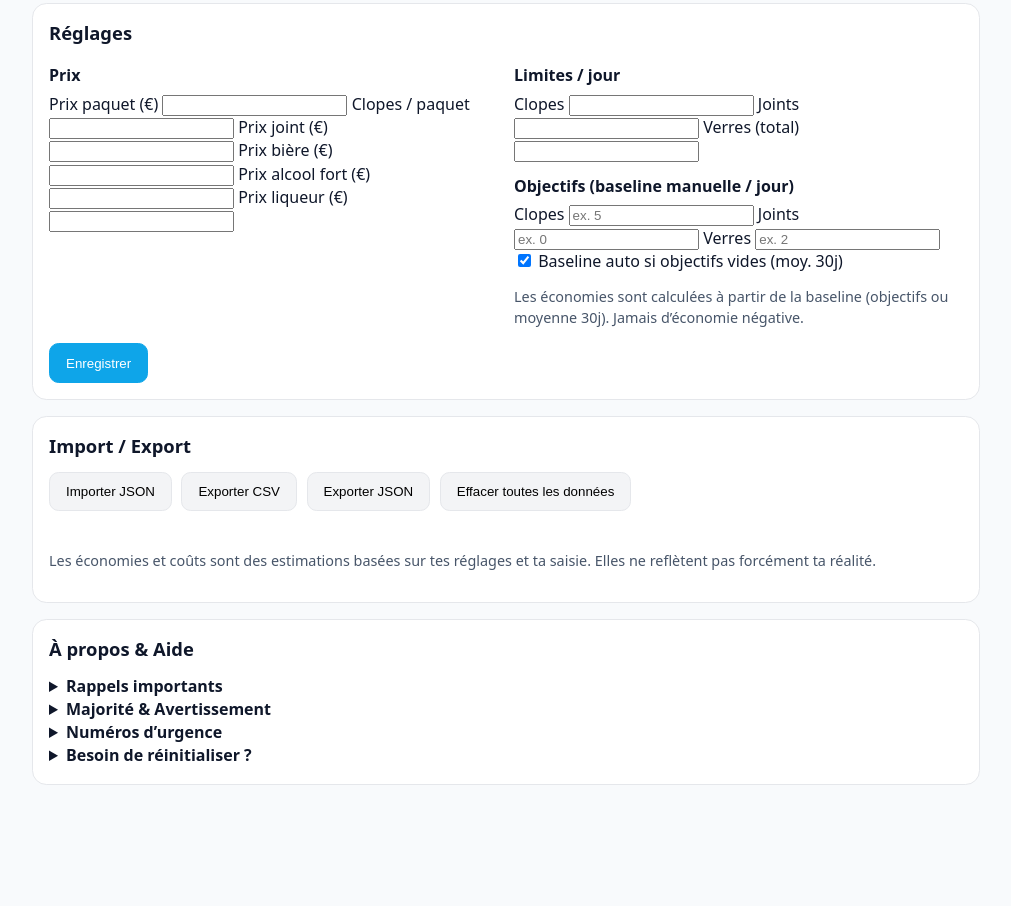
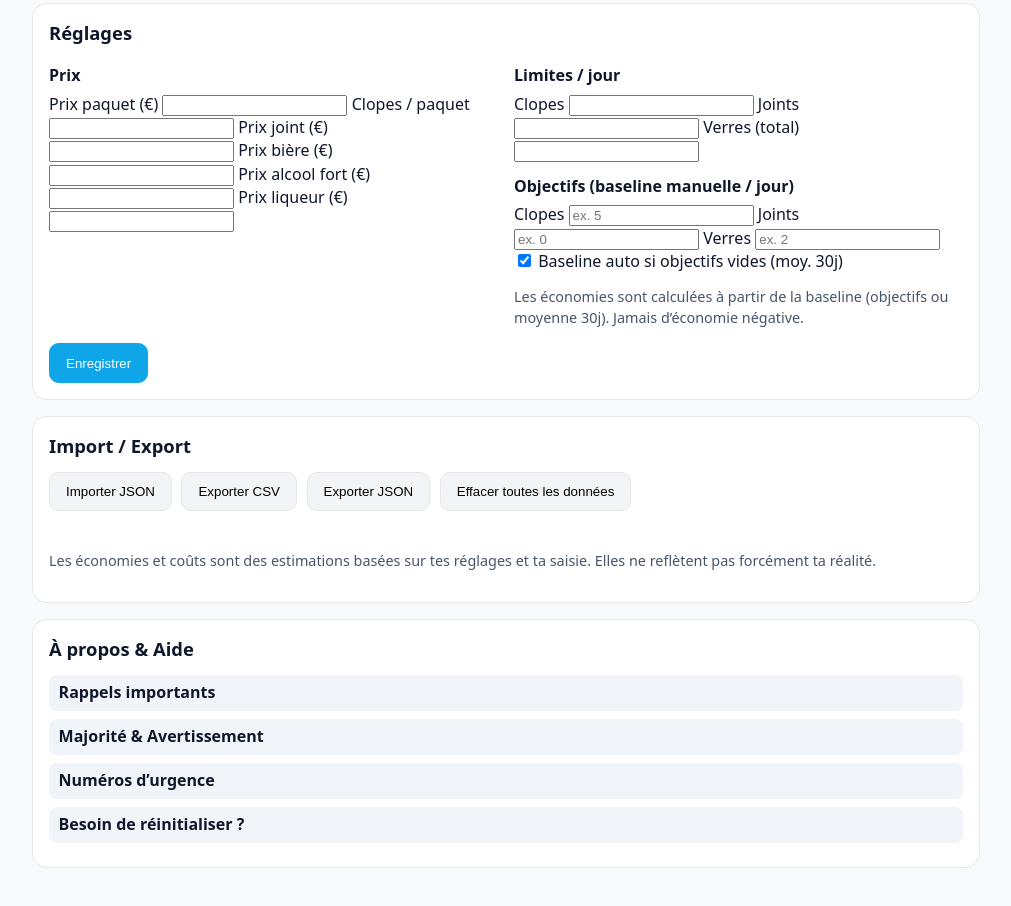
Before and after one commit to cyberzamalt/stopaddict, a website: page web/index.html in a window 1280 px wide. Shown: the part 922-1828 px from the top of the page, without its empty margins (134-1145 px from the left). Before the commit the page ends 1787 px from the top, so only its background shows below. Drawn offline with Linux system fonts and the light colour scheme.

Commit message:
Update app.css (#87)

```diff
--- a/web/css/app.css
+++ b/web/css/app.css
@@ -90,3 +90,11 @@ pre{background:#0b1020;color:#e5e7eb;padding:1rem;border-radius:.6rem;overflow:a
   .feedback.info{background:#0f172a;color:#e6edf3}
   .cal-days .cal-cell{background:#0f172a;border-color:#1f2937}
 }
+/* Details/summary (À propos) */
+details{margin:.5rem 0}
+details>summary{cursor:pointer; list-style: none;}
+details>summary::marker{display:none}
+details>summary::-webkit-details-marker{display:none}
+details>summary{padding:.4rem .6rem;border-radius:.5rem;background:#f1f5f9}
+details[open]>summary{background:#e2e8f0}
+details .muted{margin:.5rem 0 0 0}
```
